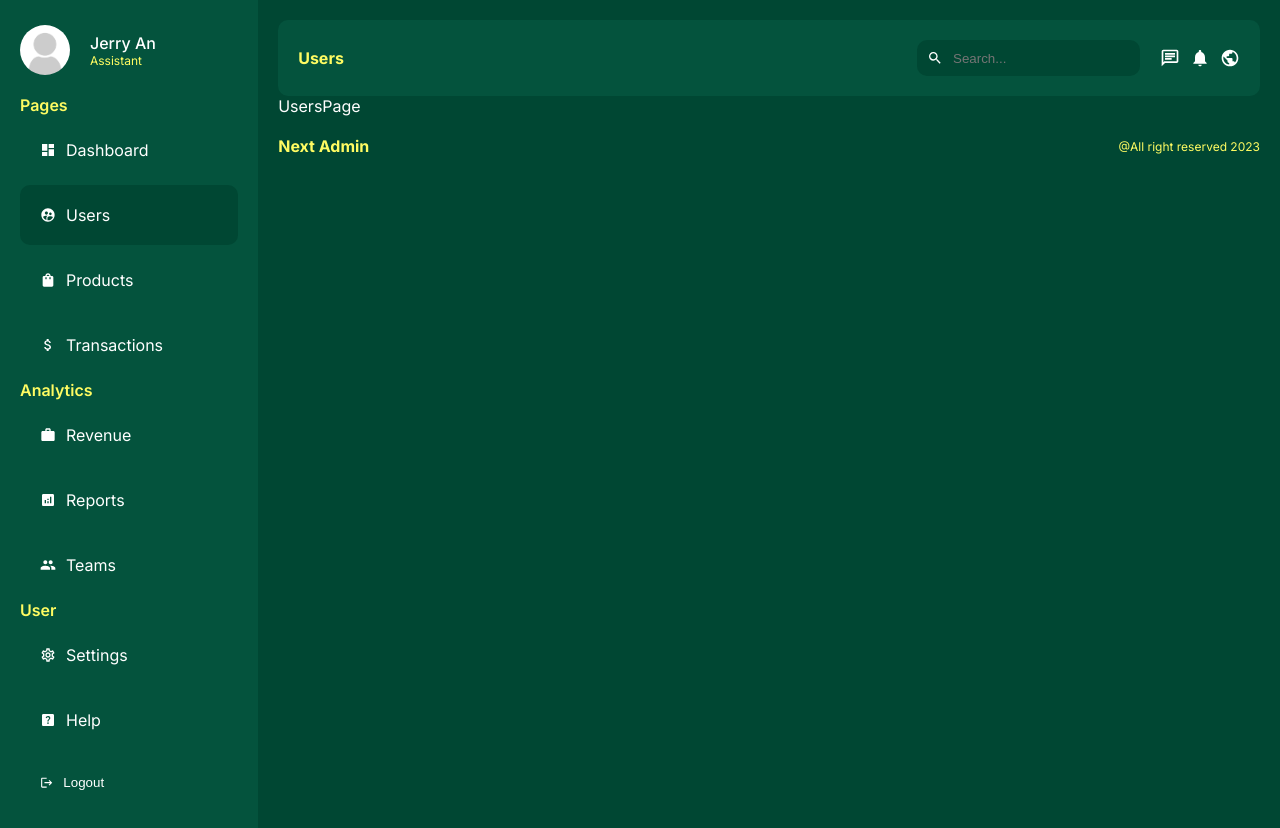
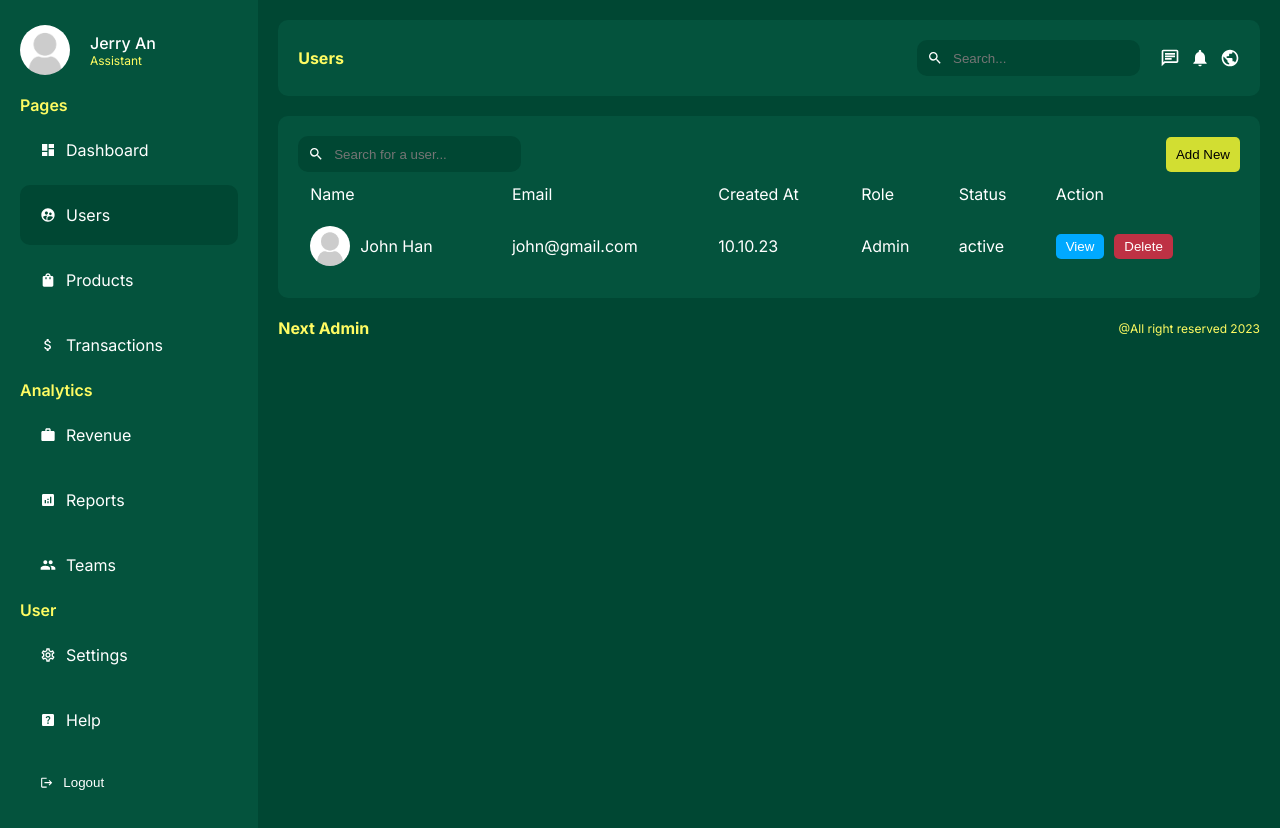
Before and after one commit to sang-phan1194/nextJS-admin-board, a Next.js app: page /dashboard/users in a window 1280 px wide. Built offline with nearby package versions, Linux system fonts and the light colour scheme.

Commit message:
add components for users and products pages

```diff
--- a/app/dashboard/users/page.jsx
+++ b/app/dashboard/users/page.jsx
@@ -1,5 +1,66 @@
+import Search from '@/app/ui/dashboard/search/search';
+import styles from '../../ui/dashboard/users/users.module.css';
+import Link from 'next/link';
+import Image from 'next/image';
+import { MdDelete } from 'react-icons/md';
+
 const UsersPage = () => {
-  return <div>UsersPage</div>;
+  return (
+    <div className={styles.container}>
+      <div className={styles.topContainer}>
+        <Search placeholder="Search for a user..." />
+        <Link href="/dashboard/users/add">
+          <button className={styles.addBtn}>Add New</button>
+        </Link>
+      </div>
+      <table className={styles.table}>
+        <thead>
+          <tr>
+            <td>Name</td>
+            <td>Email</td>
+            <td>Created At</td>
+            <td>Role</td>
+            <td>Status</td>
+            <td>Action</td>
+          </tr>
+        </thead>
+        <tbody>
+          <tr>
+            <td>
+              <div className={styles.user}>
+                <Image
+                  src="/noavatar.png"
+                  width={40}
+                  height={40}
+                  className={styles.image}
+                  alt=""
+                />
+                John Han
+              </div>
+            </td>
+            <td>john@gmail.com</td>
+            <td>10.10.23</td>
+            <td>Admin</td>
+            <td>active</td>
+            <td>
+              <div className={styles.buttons}>
+                <Link href="/">
+                  <button className={`${styles.btn} ${styles.view}`}>
+                    View
+                  </button>
+                </Link>
+                <Link href="/">
+                  <button className={`${styles.btn} ${styles.delete}`}>
+                    Delete
+                  </button>
+                </Link>
+              </div>
+            </td>
+          </tr>
+        </tbody>
+      </table>
+    </div>
+  );
 };
 
 export default UsersPage;
--- /dev/null
+++ b/app/ui/dashboard/products/products.module.css
@@ -0,0 +1,3 @@
+.container{
+
+}
--- /dev/null
+++ b/app/ui/dashboard/search/search.jsx
@@ -0,0 +1,13 @@
+import { MdSearch } from 'react-icons/md';
+import styles from './search.module.css';
+
+const Search = ({ placeholder }) => {
+  return (
+    <div className={styles.container}>
+      <MdSearch />
+      <input type="text" placeholder={placeholder} className={styles.input} />
+    </div>
+  );
+};
+
+export default Search;
--- /dev/null
+++ b/app/ui/dashboard/search/search.module.css
@@ -0,0 +1,16 @@
+.container {
+  display: flex;
+  align-items: center;
+  gap: 10px;
+  background-color: var(--bg);
+  padding: 10px;
+  border-radius: 10px;
+  width: max-content;
+}
+
+.input {
+  background-color: transparent;
+  border: none;
+  outline: none;
+  color: var(--text);
+}
--- /dev/null
+++ b/app/ui/dashboard/users/users.module.css
@@ -0,0 +1,65 @@
+.container {
+  background-color: var(--bgSoft);
+  padding: 20px;
+  border-radius: 10px;
+  margin-top: 20px;
+}
+
+.topContainer {
+  display: flex;
+  align-items: center;
+  justify-content: space-between;
+}
+
+.addBtn {
+  padding: 10px;
+  background-color: #D2DE32;
+  border-radius: 5px;
+  border: none;
+  cursor: pointer;
+  transition: 0.3s;
+}
+
+.addBtn:hover {
+  opacity: 0.8;
+}
+
+.table {
+  width: 100%;
+}
+
+.table td {
+  padding: 10px;
+}
+
+.user {
+  display: flex;
+  align-items: center;
+  gap: 10px;
+}
+
+.image {
+  border-radius: 50%;
+  object-fit: cover;
+}
+
+.buttons {
+  display: flex;
+  gap: 10px;
+}
+
+.btn {
+  padding: 5px 10px;
+  border-radius: 5px;
+  border: none;
+  color: white;
+  cursor: pointer;
+}
+
+.view {
+  background-color: #00A9FF;
+}
+
+.delete {
+  background-color: #BE3144;
+}
```
